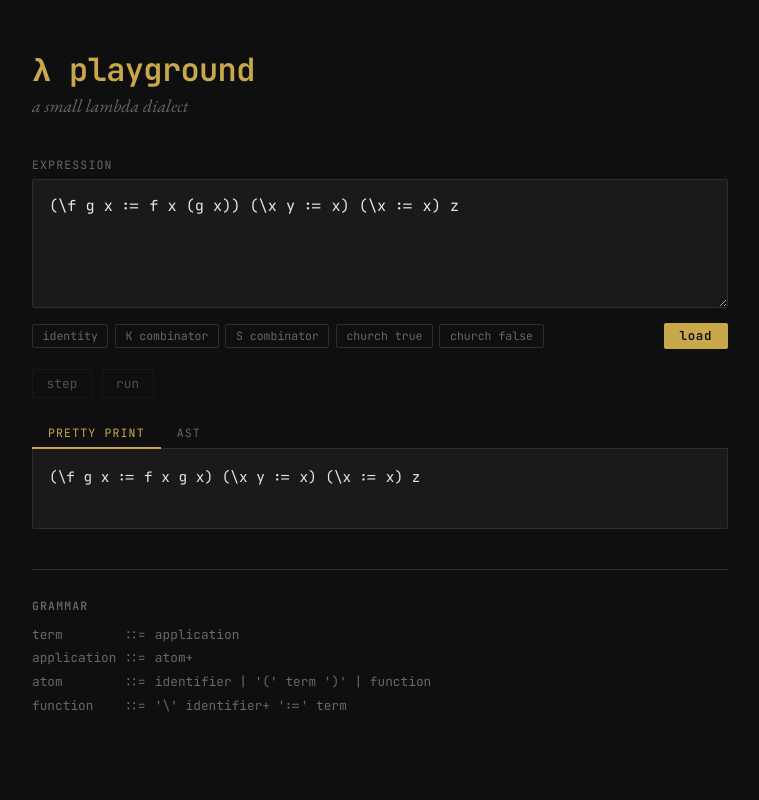
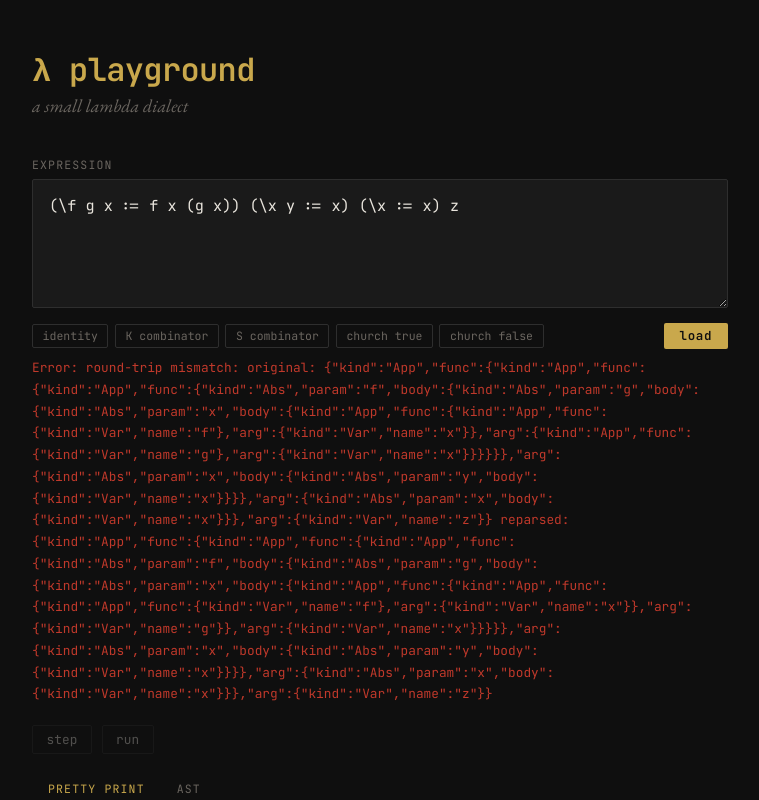
Before and after one commit to ezander/lambda_playground, a React (Vite) app: page / in a window 1280 px wide. Both pictures are taken after a click on the button "S combinator". Shown: the top 800 px of the page, without its empty margins (260-1019 px from the left). Built offline with nearby package versions, Linux system fonts and the light colour scheme.

Commit message:
Assert pretty-printer round-trip in the UI
Adds assertRoundTrip() to pretty.ts: pretty-prints a term, re-parses it,
and throws if the AST doesn't match. Called on every parse in App.tsx;
failures surface in the same error display as parse errors.

```diff
--- a/src/App.tsx
+++ b/src/App.tsx
@@ -1,6 +1,6 @@
 import { useState, useCallback } from "react";
 import { parse } from "./parser/parser";
-import { prettyPrint, dumpAST } from "./parser/pretty";
+import { prettyPrint, dumpAST, assertRoundTrip } from "./parser/pretty";
 import { step, normalize } from "./evaluator/eval";
 import { Term } from "./parser/ast";
 import "./App.css";
@@ -27,6 +27,11 @@ export default function App() {
 
   // Parse whenever source changes, resetting eval state
   const parseResult = parse(source);
+  let roundTripError: string | null = null;
+  if (parseResult.ok) {
+    try { assertRoundTrip(parseResult.term); }
+    catch (e) { roundTripError = String(e); }
+  }
 
   const handleSourceChange = (src: string) => {
     setSource(src);
@@ -125,6 +130,11 @@ export default function App() {
               {parseResult.errors.map((e, i) => <li key={i}>{e}</li>)}
             </ul>
           )}
+          {roundTripError && (
+            <ul className="parse-errors">
+              <li>{roundTripError}</li>
+            </ul>
+          )}
         </section>
 
         {/* ── Eval controls ── */}
--- a/src/parser/pretty.ts
+++ b/src/parser/pretty.ts
@@ -1,4 +1,5 @@
 import { Term } from "./ast";
+import { parse } from "./parser";
 
 // Pretty-print a Term back to surface syntax.
 // Multi-param lambdas are re-compressed: \x := \y := body  →  \x y := body
@@ -22,7 +23,6 @@ function pp(term: Term, ctx: Context): string {
         body = body.body;
       }
       const s = `\\${params.join(" ")} := ${pp(body, "top")}`;
-      // return ctx === "appArg" ? `(${s})` : s;
       return `(${s})`;
     }
 
@@ -31,6 +31,19 @@ function pp(term: Term, ctx: Context): string {
       const arg  = pp(term.arg,  "appArg");
       return `${func} ${arg}`;
     }
+  }
+}
+
+// Assert that pretty-printing and re-parsing yields the same AST.
+// Throws if the round-trip fails — surfaces as a bug in the pretty-printer.
+export function assertRoundTrip(term: Term): void {
+  const printed = prettyPrint(term);
+  const result = parse(printed);
+  if (!result.ok) {
+    throw new Error(`round-trip parse failed on "${printed}": ${result.errors.join(", ")}`);
+  }
+  if (JSON.stringify(result.term) !== JSON.stringify(term)) {
+    throw new Error(`round-trip mismatch:\n  original: ${JSON.stringify(term)}\n  reparsed: ${JSON.stringify(result.term)}`);
   }
 }
 
```
